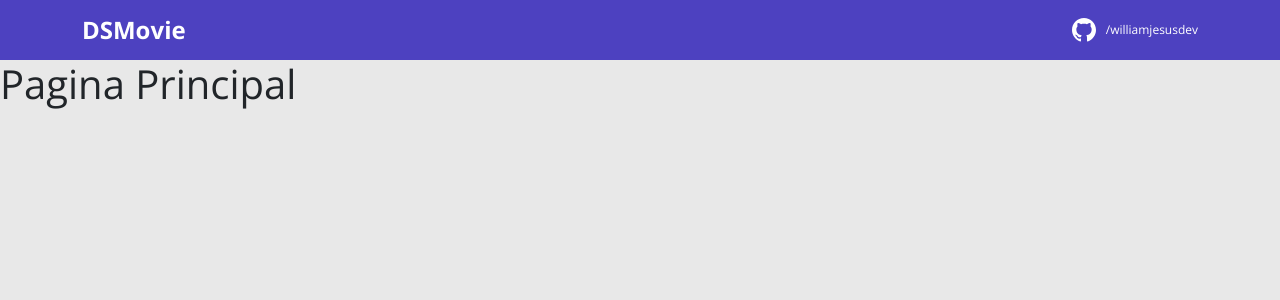
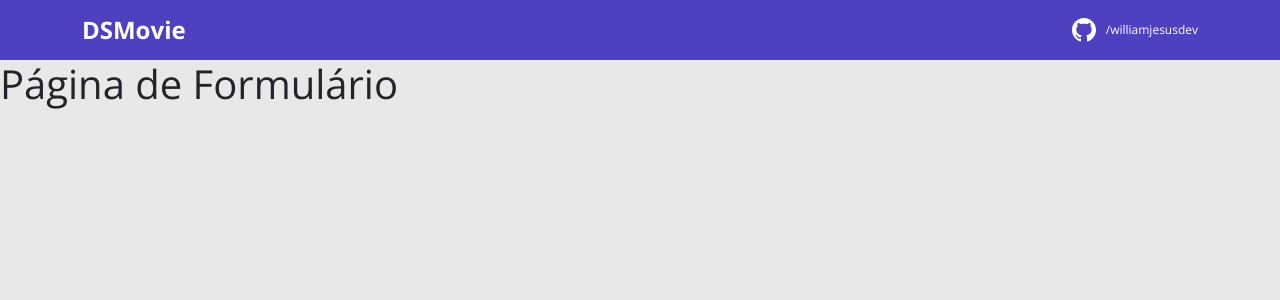
Before and after one commit to williamjesusdev/DSMovie, a React (Create React App) app in the folder frontend/: page /form/1 in a window 1280 px wide. Shown: the top 300 px of the page. Built offline with nearby package versions, Linux system fonts and the light colour scheme.

Commit message:
feature: add routes

```diff
--- a/frontend/src/App.tsx
+++ b/frontend/src/App.tsx
@@ -1,11 +1,19 @@
-import Navbar from "./components/Navbar";
+import { BrowserRouter, Routes, Route } from "react-router-dom";
+import Listing from "pages/Listing";
+import Form from "pages/Form";
+import Navbar from "components/Navbar";
 
 function App() {
   return (
-    <>
+    <BrowserRouter>
       <Navbar />
-      <h1>Pagina Principal</h1>
-    </>
+      <Routes>
+        <Route path="/" element={<Listing />} />
+        <Route path="/form">
+          <Route path=":movieId" element={<Form />} />
+        </Route>
+      </Routes>
+    </BrowserRouter>
   );
 }
 
--- /dev/null
+++ b/frontend/src/pages/Form/index.tsx
@@ -0,0 +1,5 @@
+function Form() {
+  return <h1>Página de Formulário</h1>;
+}
+
+export default Form;
--- /dev/null
+++ b/frontend/src/pages/Listing/index.tsx
@@ -0,0 +1,5 @@
+function Listing() {
+  return <h1>Página de Listagem</h1>;
+}
+
+export default Listing;
```
Also changed, not shown: frontend/package.json (+16 -12 lines), 1 other file (tests, documents, lock files or other folders).
